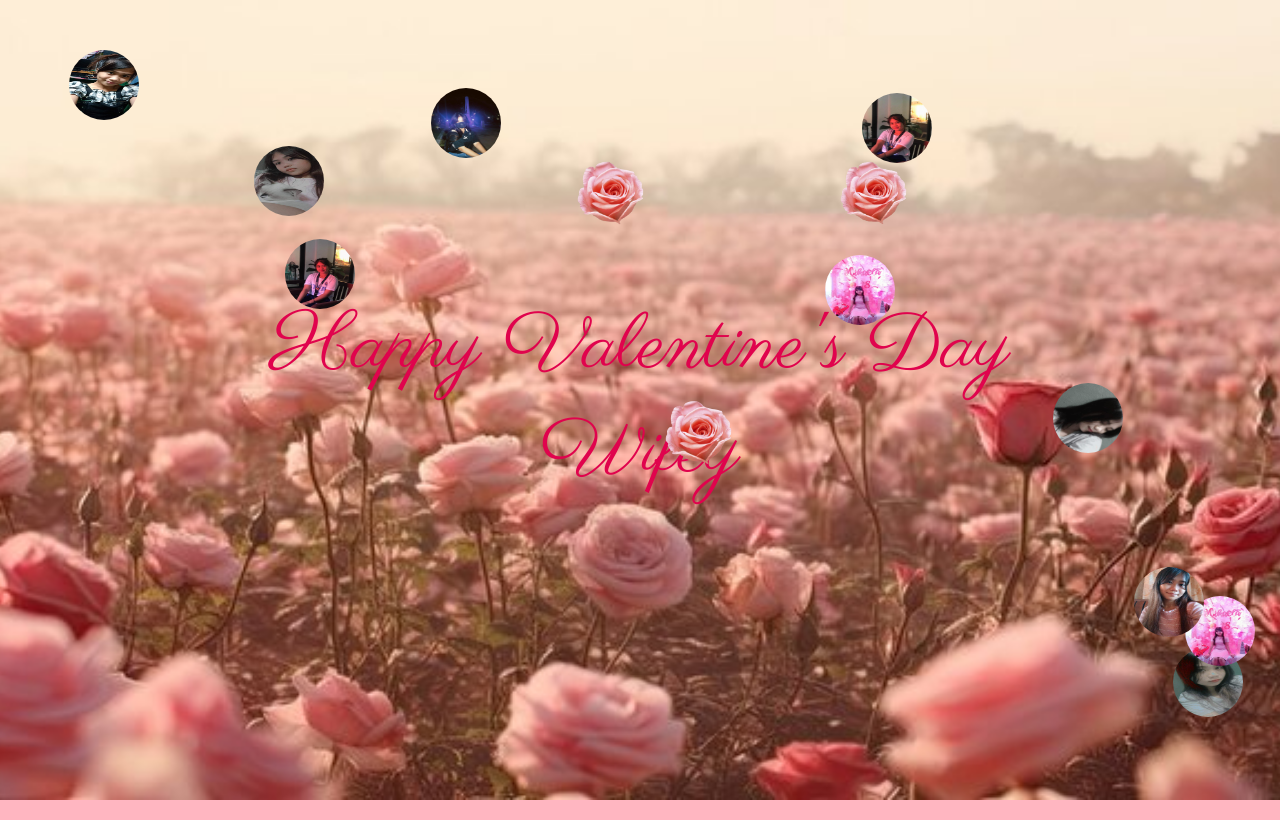
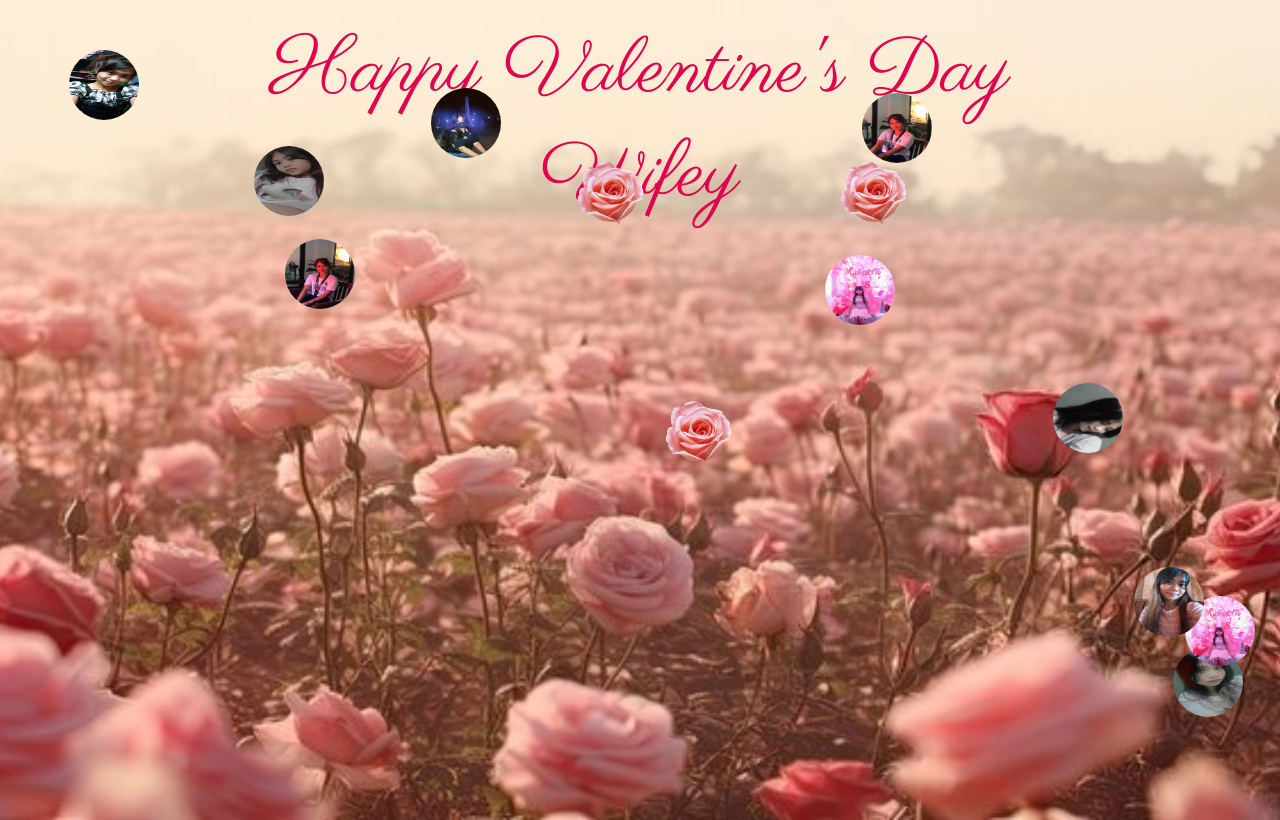
Before and after one commit to Kurumi0343/kurumi0343.github.io, a plain HTML site: page index.html in a window 1280 px wide. Drawn offline with Linux system fonts and the light colour scheme.

Commit message:
Update style.css

```diff
--- a/style.css
+++ b/style.css
@@ -7,14 +7,13 @@ body {
     background-position: center;
     background-repeat: no-repeat;
     height: 100vh;
-    justify-content: center;
     align-items: center;
-    display: flex;
     overflow: hidden;
     background-color: lightpink;
 }
 
 .valentine-message {
+    margin-top: 20px;
     font-family: 'Parisienne', cursive;
     font-size: 6vw;
     text-align: center;
```
